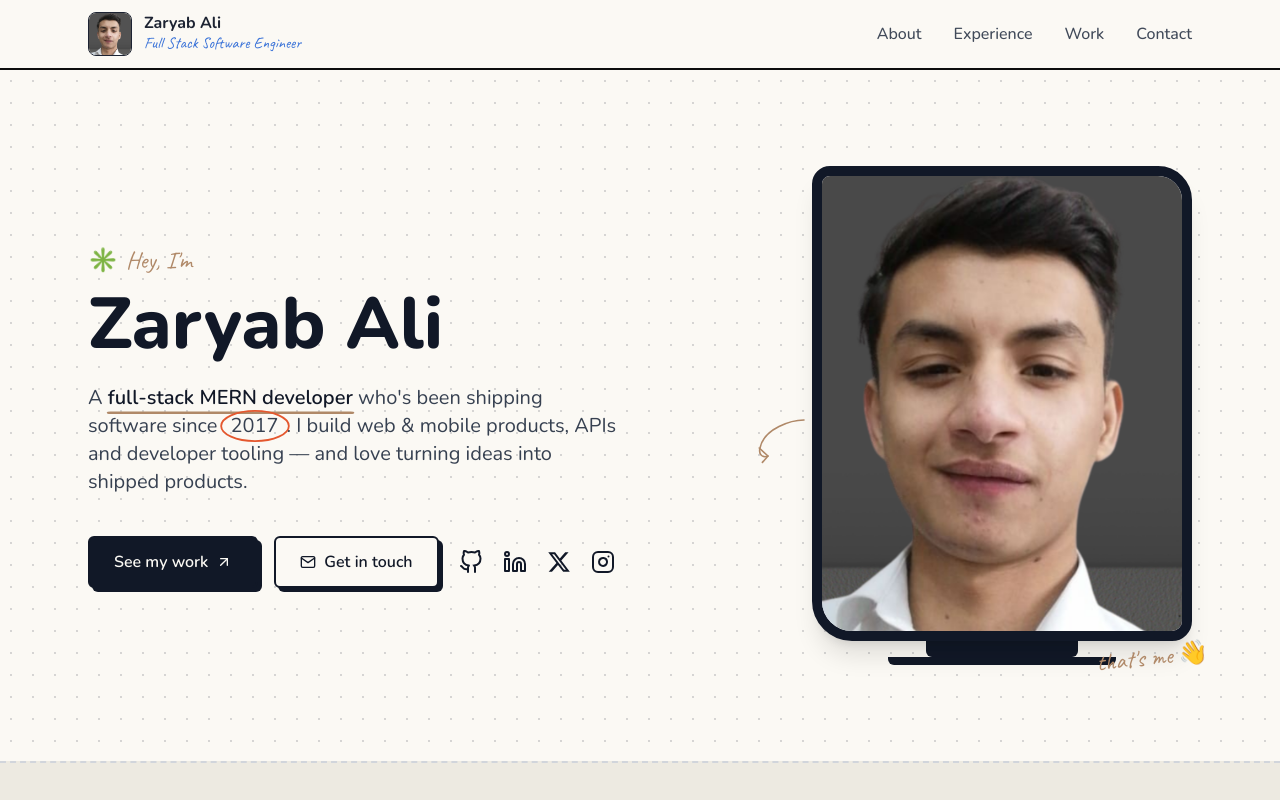
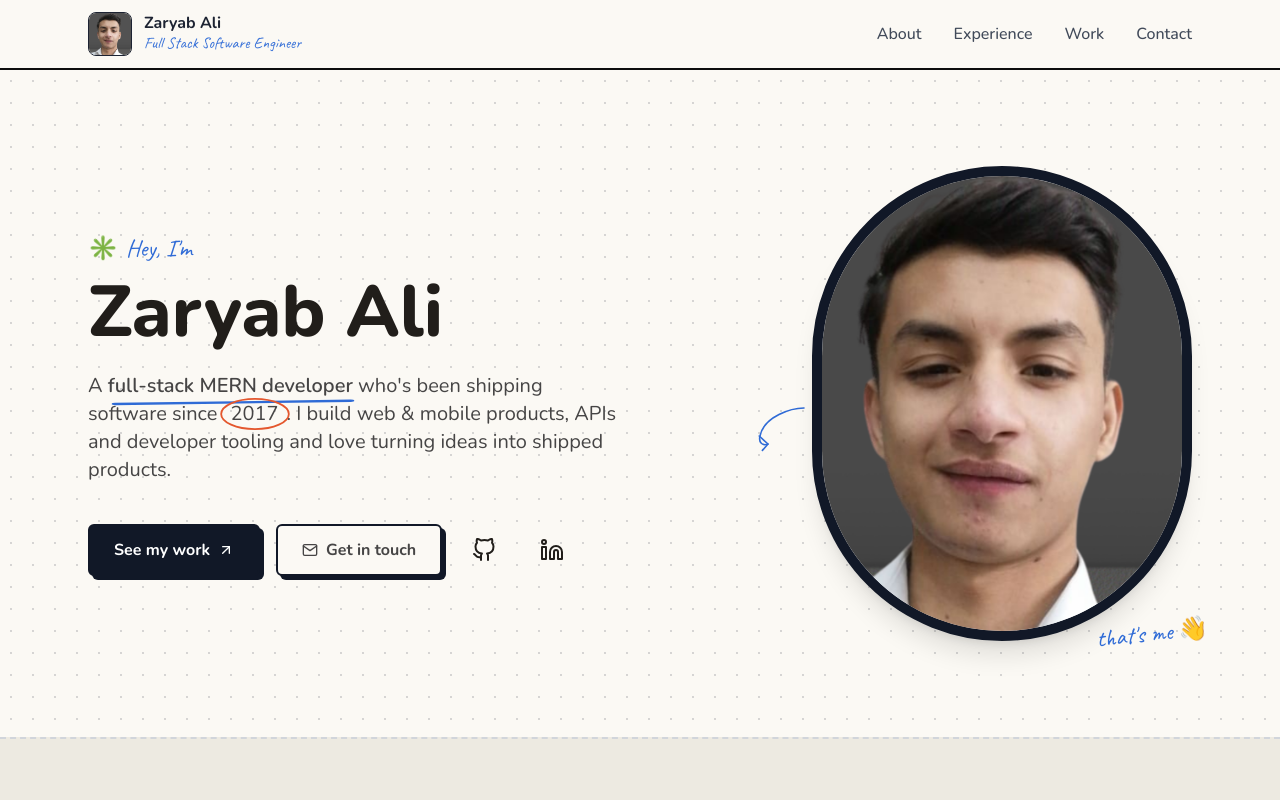
Before and after one commit to ZaryabAli-09/portfolio, a Next.js app: page / in a window 1280 px wide. Shown: the top 800 px of the page. Built offline with nearby package versions, Linux system fonts and the light colour scheme.

Commit message:
Refactor styles and remove unused components for improved code clarity and maintainability

```diff
--- a/app/globals.css
+++ b/app/globals.css
@@ -24,6 +24,18 @@ body {
 
 body {
   font-family: var(--font-primary);
+}
+h1,
+h2,
+h3,
+h4,
+h5,
+h6 {
+  color: #211e1a;
+}
+
+body {
+  color: #464545;
 }
 
 @keyframes fillBar {
--- a/app/testanimation/page.jsx
+++ /dev/null
@@ -1,55 +0,0 @@
-// import "./styles.css";
-"use client";
-import { motion, Variants } from "framer-motion";
-
-const cardVariants = {
-  offscreen: {
-    y: 300,
-  },
-  onscreen: {
-    y: 50,
-    rotate: -10,
-    transition: {
-      type: "spring",
-      bounce: 0.4,
-      duration: 0.8,
-    },
-  },
-};
-
-const hue = (h) => `hsl(${h}, 100%, 50%)`;
-
-function Card({ emoji, hueA, hueB }) {
-  const background = `linear-gradient(306deg, ${hue(hueA)}, ${hue(hueB)})`;
-
-  return (
-    <motion.div
-      className="card-container"
-      initial="offscreen"
-      whileInView="onscreen"
-      viewport={{ once: true, amount: 0.8 }}
-    >
-      <div className="splash" style={{ background }} />
-      <motion.div className="card" variants={cardVariants}>
-        {emoji}
-      </motion.div>
-    </motion.div>
-  );
-}
-
-const food = [
-  ["🍅", 340, 10],
-  ["🍊", 20, 40],
-  ["🍋", 60, 90],
-  ["🍐", 80, 120],
-  ["🍏", 100, 140],
-  ["🫐", 205, 245],
-  ["🍆", 260, 290],
-  ["🍇", 290, 320],
-];
-
-export default function App() {
-  return food.map(([emoji, hueA, hueB]) => (
-    <Card emoji={emoji} hueA={hueA} hueB={hueB} key={emoji} />
-  ));
-}
--- a/components/Avatar.jsx
+++ /dev/null
@@ -1,43 +0,0 @@
-"use client";
-import React from "react";
-import { Canvas } from "@react-three/fiber";
-import { OrbitControls, useGLTF } from "@react-three/drei";
-
-const Avatarr = () => {
-  const { scene } = useGLTF("/avatar.glb"); // Adjust the path to where you place your .glb file
-  return <primitive position={[0, -1, 0]} object={scene} dispose={null} />;
-};
-
-const Avatar = () => {
-  return (
-    <Canvas
-      camera={{ position: [0, 1, 5], fov: 25 }}
-      onCreated={({ camera }) => camera.lookAt(0, 0, 0)}
-    >
-      <ambientLight intensity={1} />
-      <spotLight
-        position={[10, 10, 10]}
-        angle={0.3}
-        penumbra={1}
-        intensity={1}
-        castShadow
-      />
-      <directionalLight position={[-5, 5, 5]} intensity={0.5} castShadow />
-      <pointLight position={[0, 2, 5]} intensity={1} decay={2} distance={20} />
-
-      <Avatarr />
-
-      <OrbitControls
-        enableZoom={true}
-        enablePan={true}
-        enableRotate={true}
-        maxPolarAngle={Math.PI / 2.5}
-        minPolarAngle={Math.PI / 4}
-        enableDamping
-        dampingFactor={0.2}
-      />
-    </Canvas>
-  );
-};
-
-export default Avatar;
--- a/components/common/Button.jsx
+++ b/components/common/Button.jsx
@@ -4,8 +4,8 @@ import Link from "next/link";
 import { cn } from "@/lib/utils";
 
 const variantStyles = {
-  primary: "bg-gray-900 text-primary border-2 border-gray-900",
-  outline: "bg-primary text-gray-900 border-2 border-gray-900",
+  primary: "bg-gray-900 border-2 border-gray-900 text-white",
+  outline: "bg-primary  border-2 border-gray-900",
 };
 
 /**
@@ -27,7 +27,7 @@ const Button = ({
   ...props
 }) => {
   const classes = cn(
-    "inline-flex items-center justify-center gap-2 px-6 py-3 rounded-md font-semibold text-base",
+    "inline-flex items-center justify-center gap-2 px-6 py-3 rounded-md  text-base font-bold",
     "shadow-[4px_4px_0_0_#111827] hover:shadow-[2px_2px_0_0_#111827]",
     "hover:translate-x-[2px] hover:translate-y-[2px]",
     "active:shadow-none active:translate-x-[4px] active:translate-y-[4px]",
--- a/components/main_page_comps/Hero.jsx
+++ b/components/main_page_comps/Hero.jsx
@@ -17,8 +17,6 @@ const socialLinks = [
     icon: FiLinkedin,
     alt: "LinkedIn",
   },
-  { url: "https://x.com", icon: FaXTwitter, alt: "X" },
-  { url: "https://instagram.com", icon: FiInstagram, alt: "Instagram" },
 ];
 
 const Hero = () => {
@@ -27,17 +25,17 @@ const Hero = () => {
       <div className="max-w-6xl mx-auto px-4 sm:px-6 py-16 md:py-24 grid md:grid-cols-2 gap-12 md:gap-8 items-center">
         {/* Text Section */}
         <div>
-          <p className="flex items-center gap-2 font-secondary text-secondary text-2xl mb-3">
+          <p className="flex items-center gap-2 font-secondary text-highlight text-2xl mb-3">
             <span aria-hidden="true">✳️</span> Hey, I&apos;m
           </p>
 
-          <h1 className="text-5xl sm:text-6xl md:text-7xl font-extrabold text-gray-900 leading-[1.05] mb-6">
+          <h1 className="text-5xl sm:text-6xl md:text-7xl font-extrabold leading-[1.05] mb-6">
             Zaryab Ali
           </h1>
 
-          <p className="text-lg md:text-xl text-gray-700 leading-relaxed mb-10 max-w-xl">
+          <p className="text-lg md:text-xl leading-relaxed mb-10 max-w-xl">
             A{" "}
-            <span className="relative inline-block font-semibold text-gray-900">
+            <span className="relative inline-block font-semibold ">
               full-stack MERN developer
               <svg
                 className="absolute left-0 -bottom-1 w-full h-2 overflow-visible"
@@ -46,15 +44,14 @@ const Hero = () => {
                 aria-hidden="true"
               >
                 <line
-                  x1="1"
-                  y1="6"
+                  x1="3"
+                  y1="10"
                   x2="99"
                   y2="6"
-                  stroke="#B08968"
                   strokeWidth="3"
                   strokeLinecap="round"
                   pathLength="1"
-                  className="draw-in"
+                  className="draw-in stroke-highlight"
                   style={{ animationDelay: "0.3s" }}
                 />
               </svg>
@@ -82,8 +79,8 @@ const Hero = () => {
                 />
               </svg>
             </span>
-            . I build web &amp; mobile products, APIs and developer tooling —
-            and love turning ideas into shipped products.
+            . I build web &amp; mobile products, APIs and developer tooling and
+            love turning ideas into shipped products.
           </p>
 
           <div className="flex flex-wrap items-center gap-4">
@@ -99,7 +96,7 @@ const Hero = () => {
               Get in touch
             </Button>
 
-            <div className="flex items-center gap-5 ml-1">
+            <div className="flex items-center gap-4 ">
               {socialLinks.map((social) => (
                 <a
                   key={social.alt}
@@ -107,7 +104,7 @@ const Hero = () => {
                   target="_blank"
                   rel="noopener noreferrer"
                   aria-label={social.alt}
-                  className="text-gray-900 hover:text-secondary transition-colors"
+                  className="text-heading p-3 border-2 border-transparent hover:border-heading hover:bg-primary rounded-full transition-all hover:scale-110"
                 >
                   <social.icon className="w-6 h-6" />
                 </a>
@@ -122,7 +119,7 @@ const Hero = () => {
             {/* curly arrow pointing at the photo */}
             <svg
               viewBox="0 0 80 60"
-              className="hidden md:block absolute -left-16 top-1/2 w-16 h-12 text-secondary"
+              className="hidden md:block absolute -left-16 top-1/2 w-16 h-12 text-highlight"
               fill="none"
               aria-hidden="true"
             >
@@ -141,11 +138,8 @@ const Hero = () => {
               />
             </svg>
 
-            {/* framed photo — border radius jiggles gently, image itself stays put */}
-            <div
-              className="jiggle-border relative w-[280px] sm:w-[340px] md:w-[380px] aspect-[4/5] border-[10px] border-gray-900 bg-gray-100 overflow-hidden shadow-xl"
-              style={{ borderRadius: "34px 20px 40px 18px" }}
-            >
+            {/* framed photo */}
+            <div className="relative w-[280px] sm:w-[340px] md:w-[380px] aspect-[4/5] border-[10px] border-gray-900 bg-gray-100 overflow-hidden shadow-xl rounded-full">
               <Image
                 src="/zaryab.png"
                 alt="Zaryab Ali"
@@ -155,11 +149,7 @@ const Hero = () => {
               />
             </div>
 
-            {/* monitor-style stand */}
-            <div className="mx-auto w-2/5 h-4 bg-gray-900 rounded-b-md" />
-            <div className="mx-auto w-3/5 h-2 bg-gray-900 rounded-b-md" />
-
-            <span className="absolute -bottom-2 -right-4 font-secondary text-secondary text-2xl rotate-[-6deg]">
+            <span className="absolute -bottom-2 -right-4 font-secondary text-highlight text-2xl rotate-[-6deg]">
               that&apos;s me 👋
             </span>
           </div>
--- a/tailwind.config.js
+++ b/tailwind.config.js
@@ -19,6 +19,8 @@ module.exports = {
         primary: "#fbf9f4",
         secondary: "#B08968",
         highlight: "#2F6BD6",
+        description: "#4A463E",
+        heading: "#211e1a",
       },
     },
   },
```
